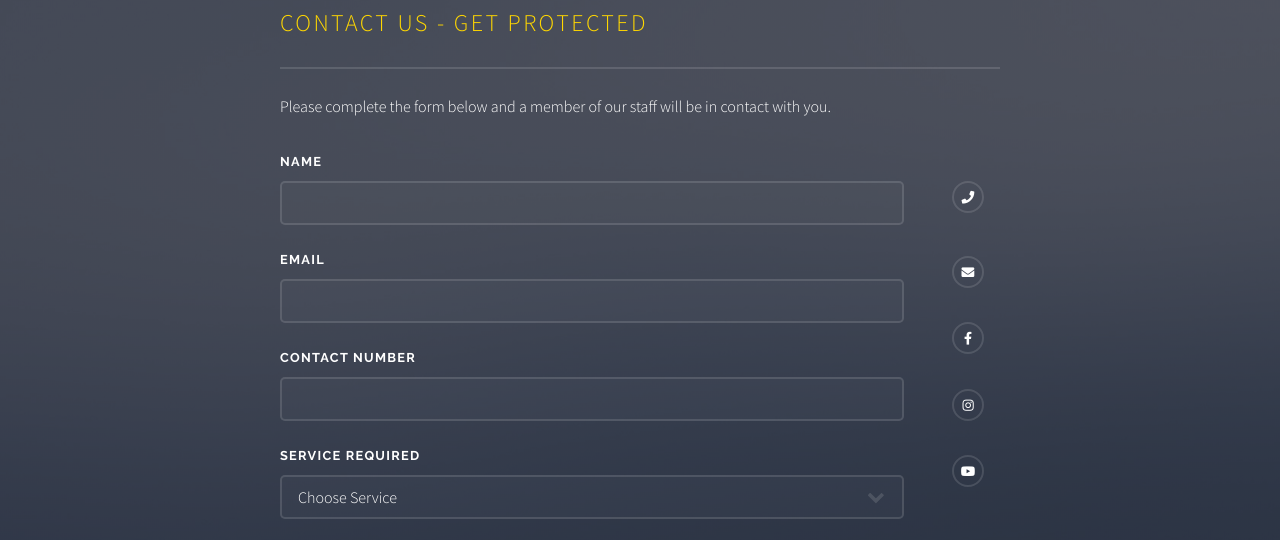
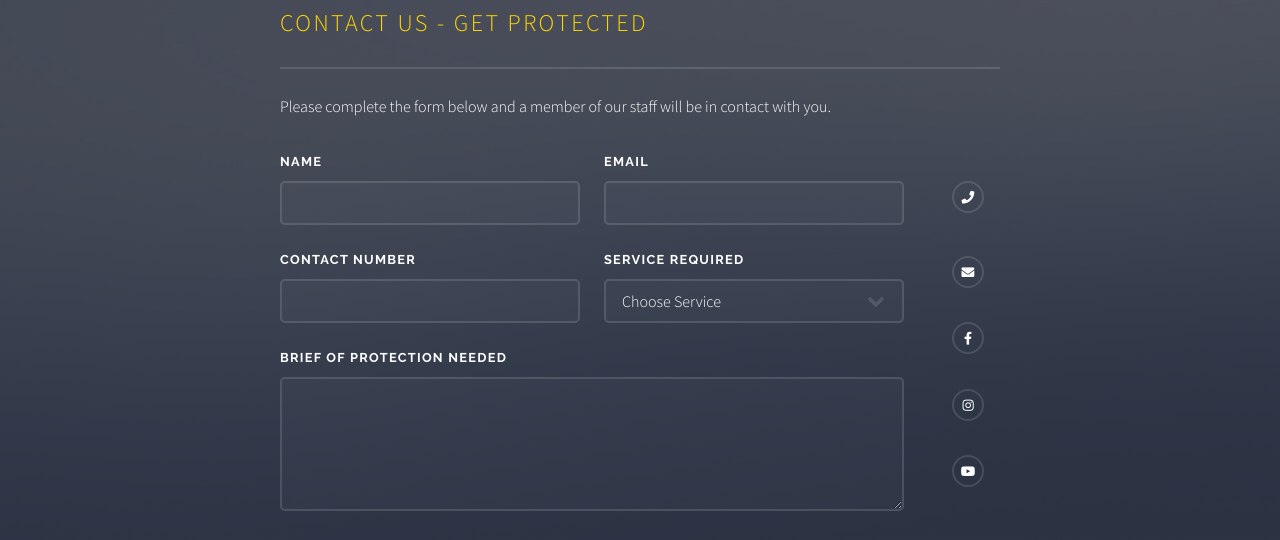
Before and after one commit to stuartverschoyle/benevolent-protection-services, a plain HTML site: page about.html in a window 1280 px wide. Shown: the part 1336-1876 px from the top of the page. Drawn offline with Linux system fonts and the light colour scheme.

Commit message:
new boxes

```diff
--- a/about.html
+++ b/about.html
@@ -113,19 +113,19 @@
 							<p>Please complete the form below and a member of our staff will be in contact with you.</p>
 							<form name="contact" method="POST" data-netlify="true">
 								<div class="fields">
-									<div class="field">
+									<div class="field half">
 										<label for="name">Name</label>
 										<input type="text" required name="name" id="name" />
 									</div>
-									<div class="field">
+									<div class="field half">
 										<label for="email">Email</label>
 										<input type="email" required name="email" id="email" />
 									</div>
-									<div class="field">
+									<div class="field half">
 										<label for="number">Contact Number</label>
 										<input type="tel" required name="number" id="number" />
 									</div>
-									<div class="field">
+									<div class="field half">
 										<label for="service">Service required</label>
 										<select name="service required" required="">
 											<option value="" disabled="" selected="">Choose Service</option>
```
Also changed, not shown: close-protection-fully-qualified.html (+4 -4 lines), contact.html (+4 -4 lines), index.html (+4 -4 lines), services.html (+4 -4 lines).
